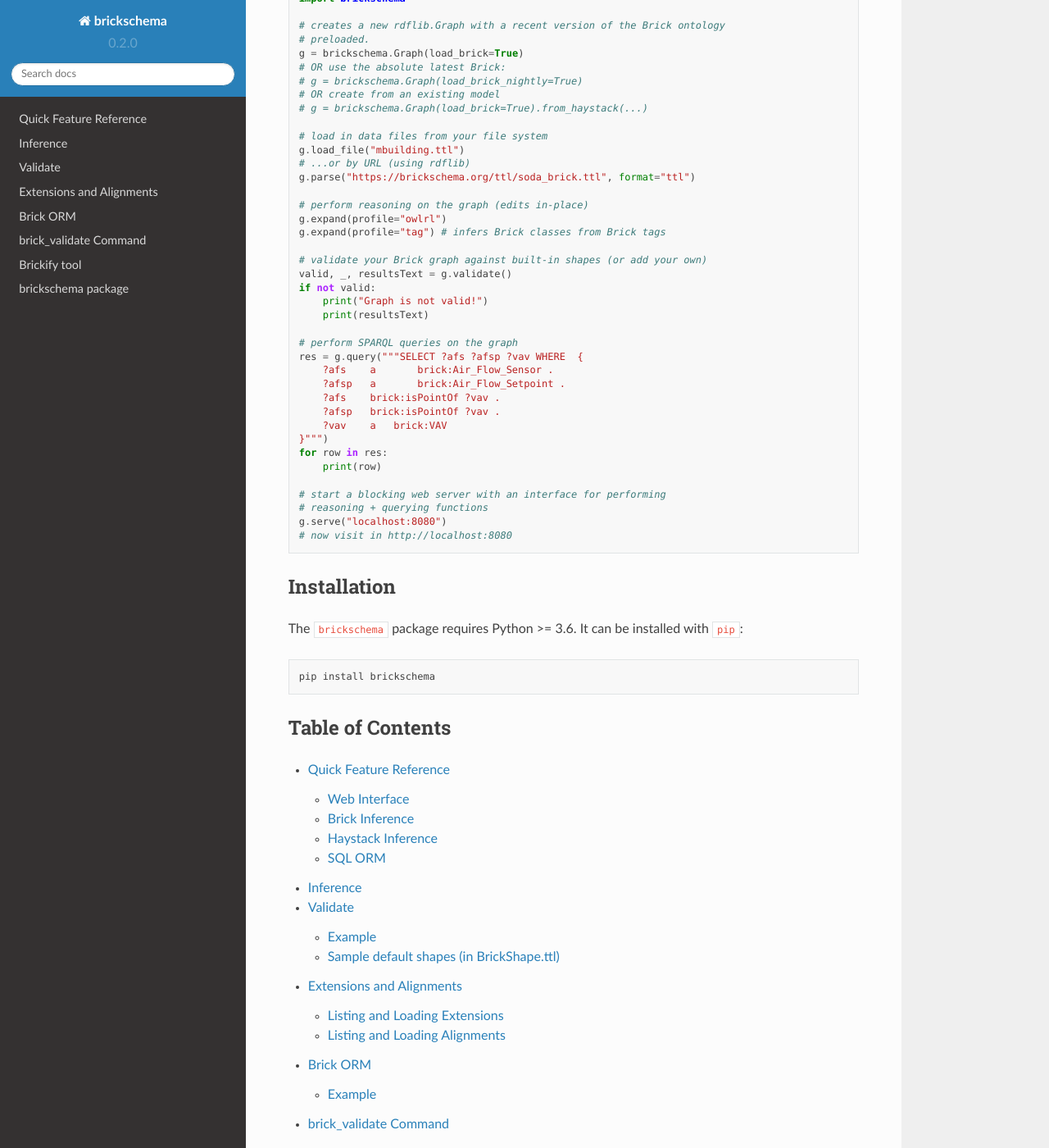
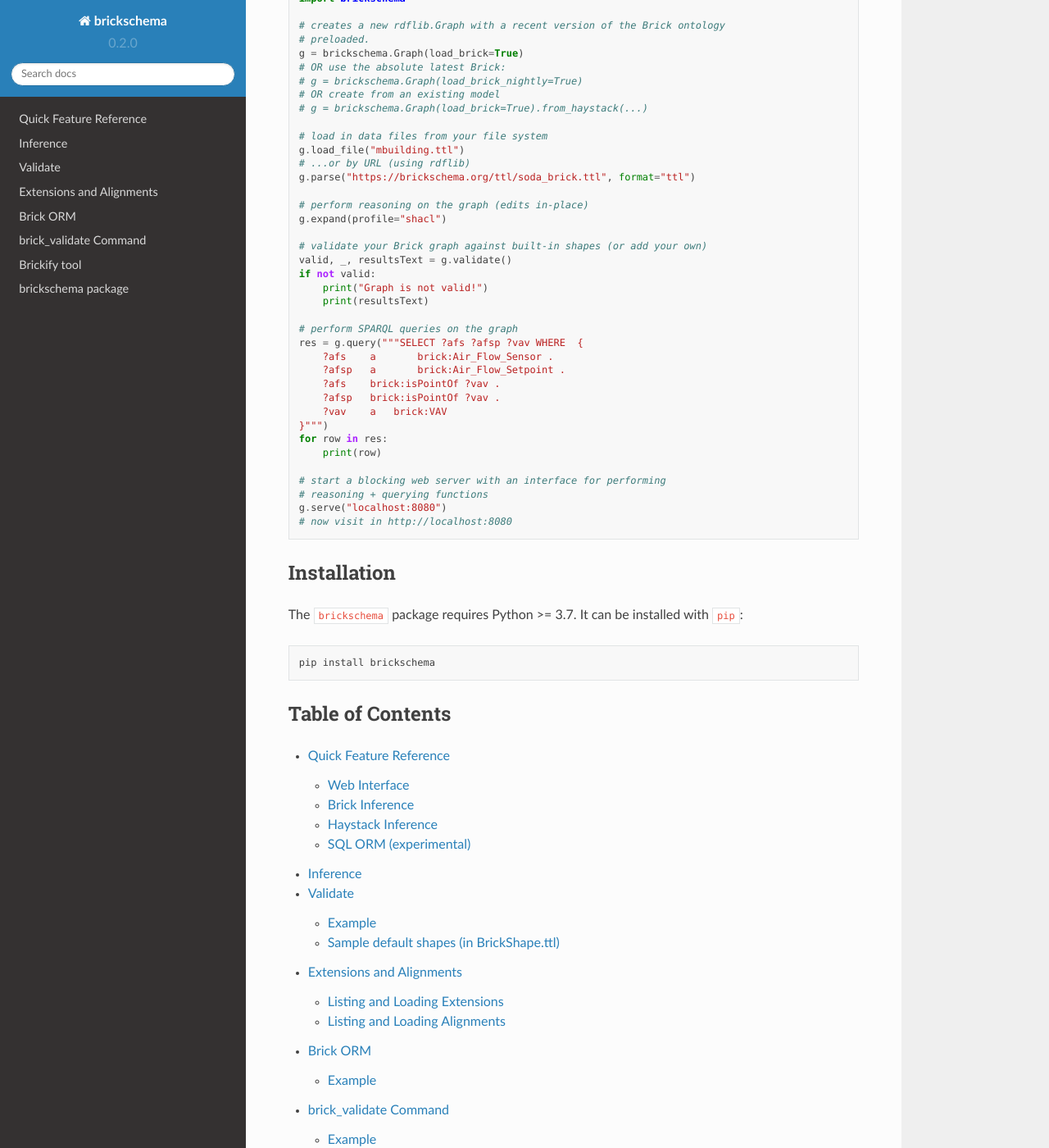
Before and after one commit to BrickSchema/py-brickschema, a Sphinx documentation site: the page built from docs/index.rst, in a window 1280 px wide and 1400 px high, scrolled down 412 px. Shown: the whole window at 82% size. Built offline with Sphinx 7.4.7 and the Read the Docs theme 2.0.0, drawn with Linux system fonts in a browser that asks for light colours; pages that are not in the unit, such as notebooks, are missing from menus; the version number is read from the project's files by our own code.

Commit message:
updating thigns

```diff
--- a/docs/index.rst
+++ b/docs/index.rst
@@ -32,8 +32,7 @@ The ``brickschema`` package makes it easy to get started with Brick and Python.
   g.parse("https://brickschema.org/ttl/soda_brick.ttl", format="ttl")
 
   # perform reasoning on the graph (edits in-place)
-  g.expand(profile="owlrl")
-  g.expand(profile="tag") # infers Brick classes from Brick tags
+  g.expand(profile="shacl")
 
   # validate your Brick graph against built-in shapes (or add your own)
   valid, _, resultsText = g.validate()
@@ -61,7 +60,7 @@ The ``brickschema`` package makes it easy to get started with Brick and Python.
 Installation
 ------------
 
-The ``brickschema`` package requires Python >= 3.6. It can be installed with ``pip``:
+The ``brickschema`` package requires Python >= 3.7. It can be installed with ``pip``:
 
 .. code-block:: bash
 
--- a/docs/quickstart.rst
+++ b/docs/quickstart.rst
@@ -66,7 +66,7 @@ Then you can use this package as follows:
  }""")
  print(points)
 
-SQL ORM
+SQL ORM (experimental)
 -------
 
 .. code-block:: python
```
Also changed, not shown: requirements.txt (deleted, +0 -21 lines), 1 other file.
